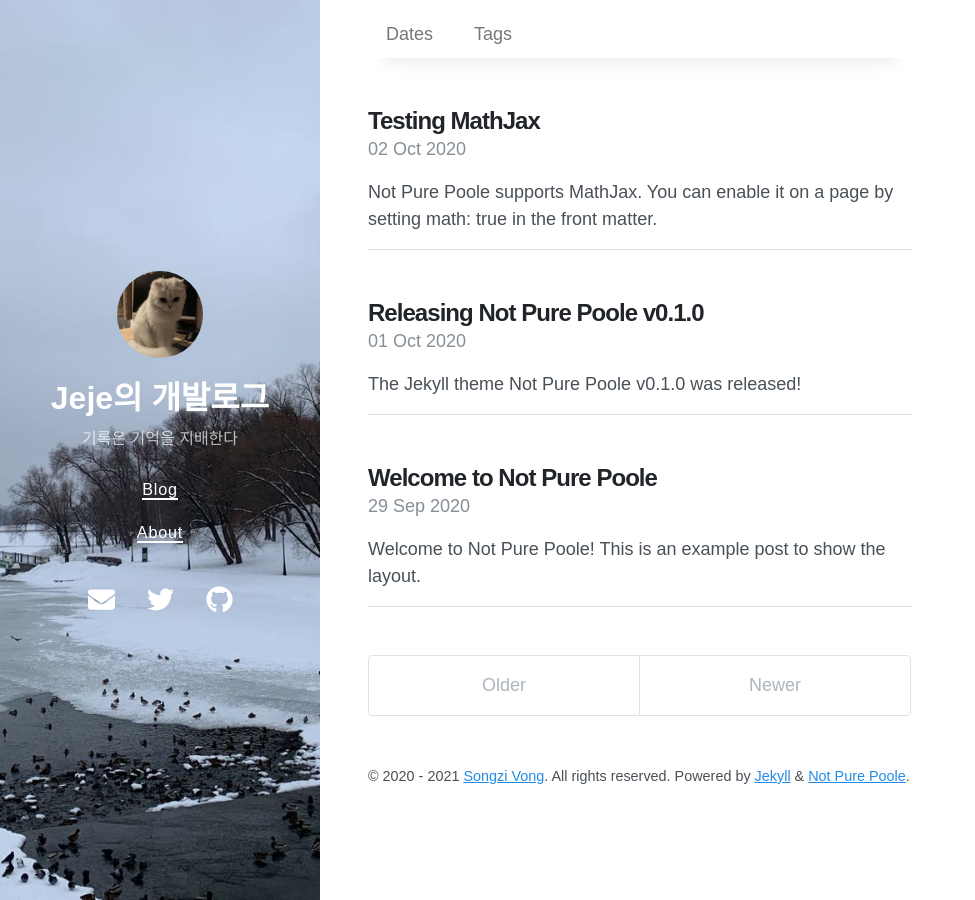
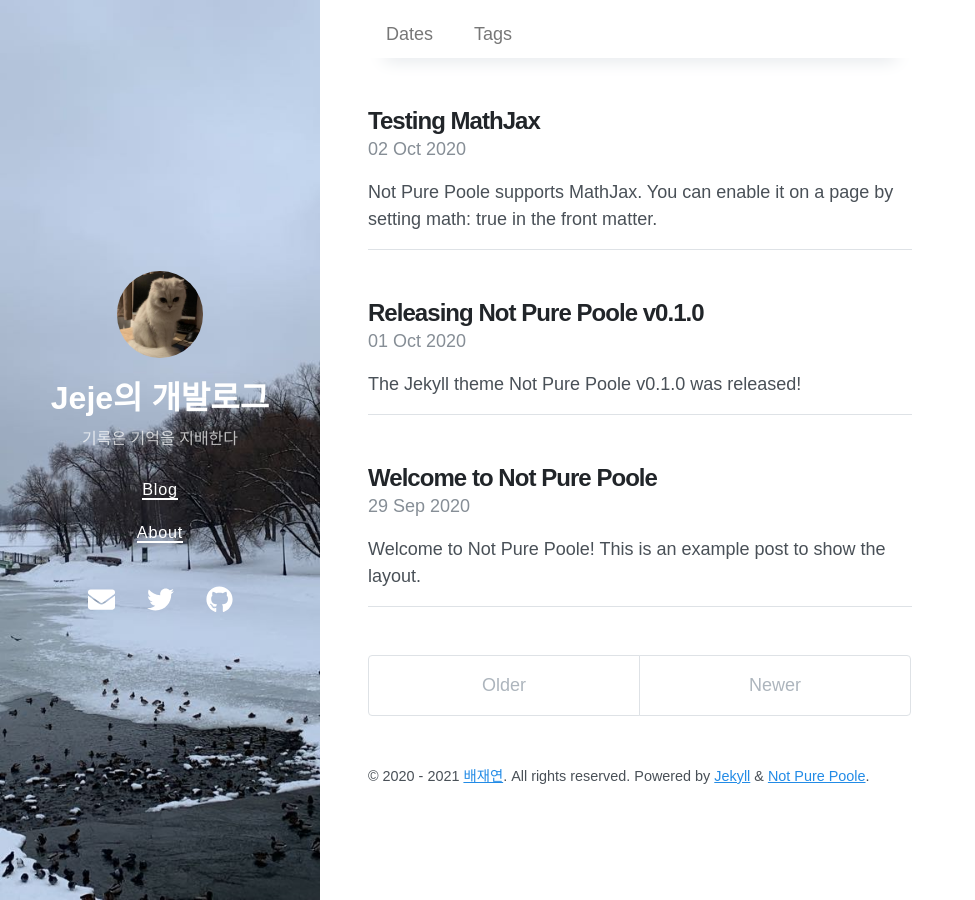
Before and after one commit to JeJe910/JeJe910.github.io, a Jekyll site: the page built from index.html, in a window 1280 px wide. Shown: the whole page, without its empty margins (0-975 px from the left). Built offline with Jekyll 4.4.1, drawn with Linux system fonts in a browser that asks for light colours; nearby versions of some CDN libraries; the list of posts is cut into pages by our own code.

Commit message:
Update _config.yml

```diff
--- a/_config.yml
+++ b/_config.yml
@@ -54,6 +54,6 @@ sass:
 
 # Specify the author for blog posts
 author:
-  name: Songzi Vong
-  url: https://github.com/vszhub/
-  email: vszhub@gmail.com
+  name: 배재연
+  url: https://github.com/jeje910/
+  email: qowodussla@gmail.com
```
